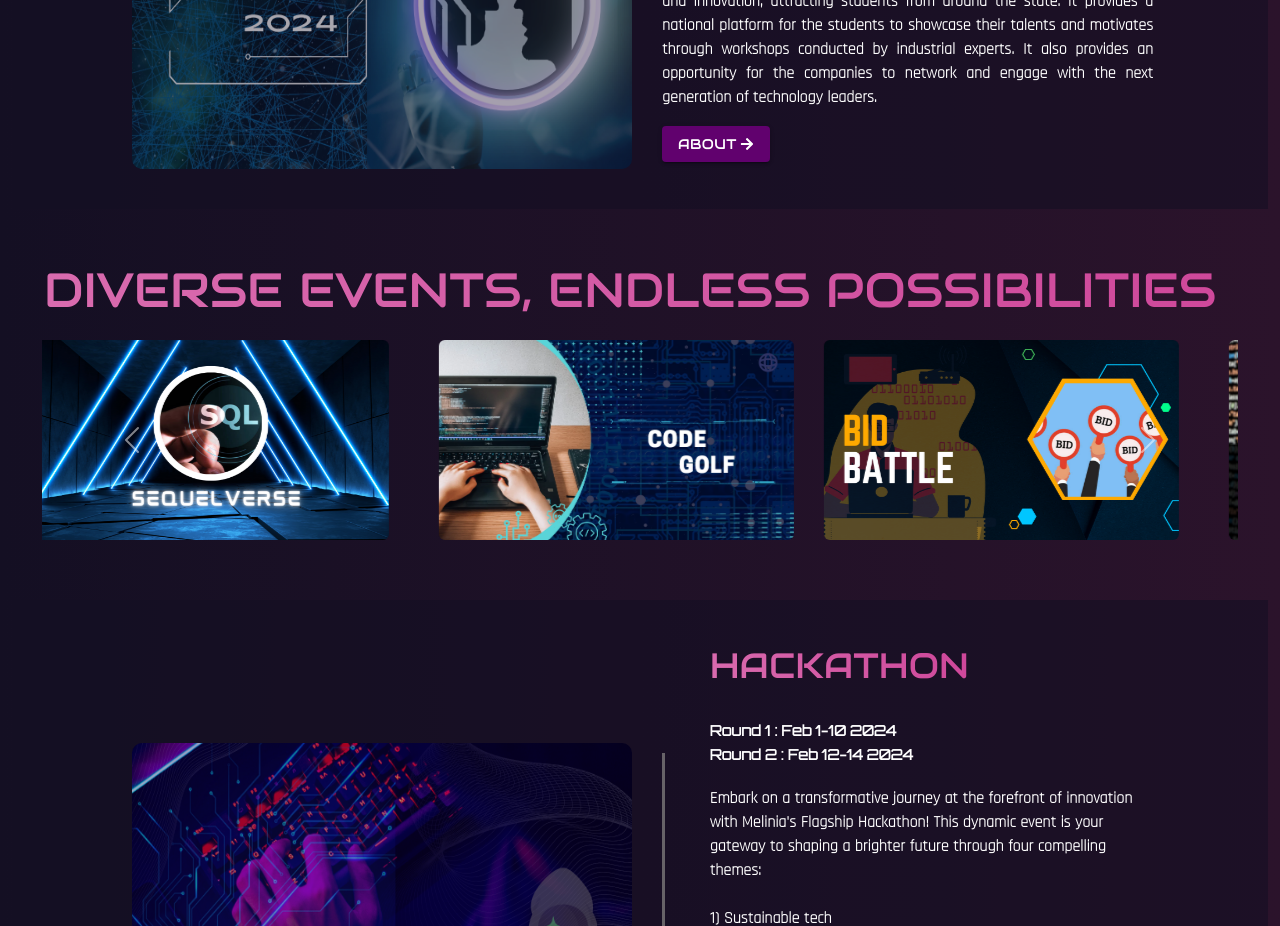
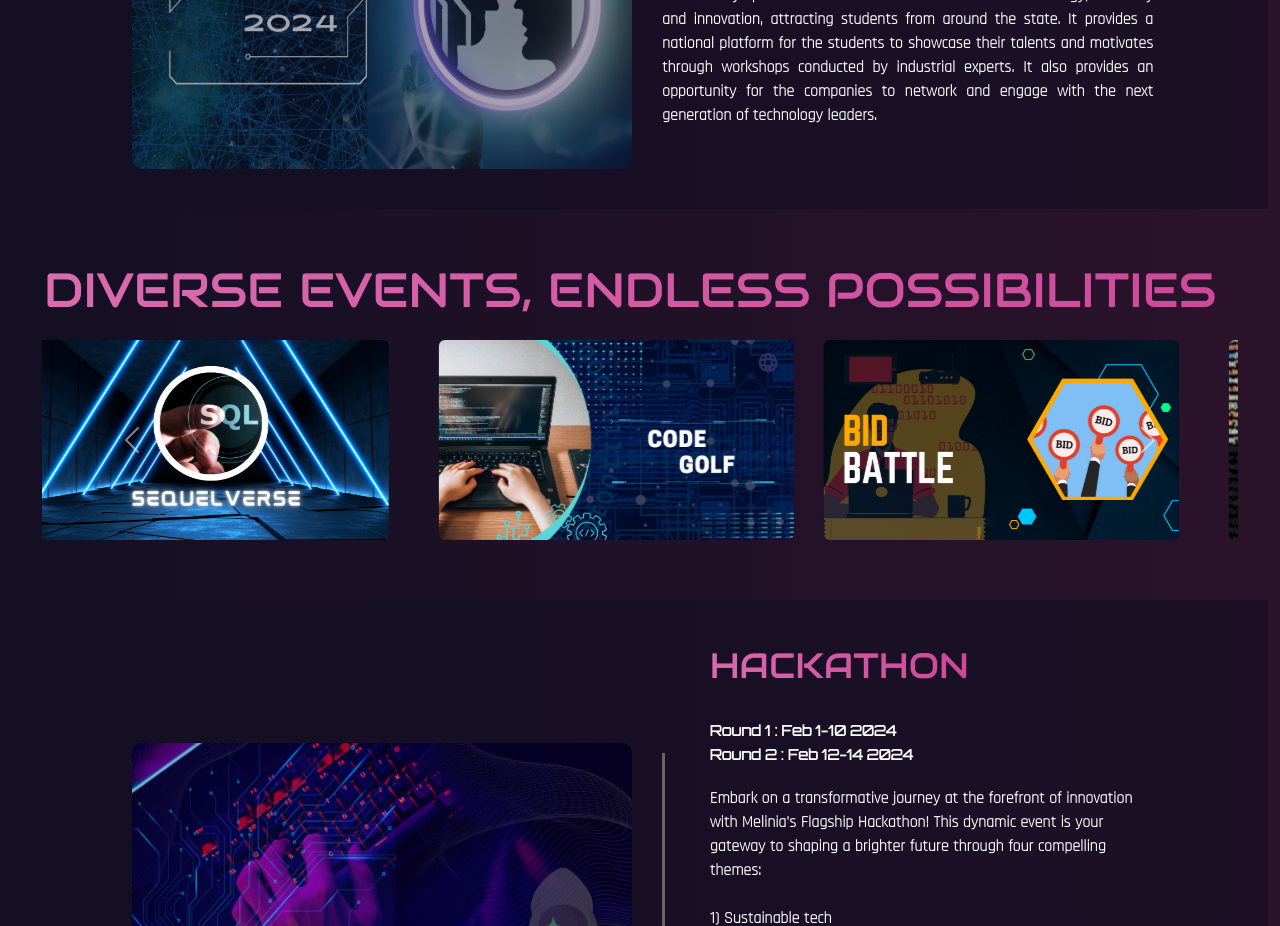
Before and after one commit to janumathigp/melinia-2024, a React (Create React App) app: page / in a window 1280 px wide. Shown: the part 980-1906 px from the top of the page. Built offline with nearby package versions, Linux system fonts and the light colour scheme.

Commit message:
about button

```diff
--- a/src/Components/aboutMelinia.js
+++ b/src/Components/aboutMelinia.js
@@ -21,7 +21,8 @@ function AboutMelinia() {
    <span className="aboutFont">ABOUT MELINIA</span>
    <p className="rajdhaniFont" style={{textAlign:'justify', marginTop:'20px'}}>The Department of Computing organizes a National level inter-college technical symposium "Melinia". It is a celebration of technology, creativity and innovation, attracting students from around the state. It provides a national platform for the students to showcase their talents and motivates through workshops conducted by industrial experts. It also provides an opportunity for the companies to network and engage with the next generation of technology leaders.</p>
    <Divider className="horizontalDivider" style={{ padding: '0', margin: '0', marginTop: '10px', borderColor: 'black' }} />
-   <Button className="buttonFont" style={{ backgroundColor: '#61016e' }} variant="contained" >About <FaArrowRight style={{ marginLeft: '3px' }} /></Button>   </div>
+   {/* <Button className="buttonFont" style={{ backgroundColor: '#61016e' }} variant="contained" >About <FaArrowRight style={{ marginLeft: '3px' }} /></Button>   */}
+    </div>
  </div>
   );
 }
```
